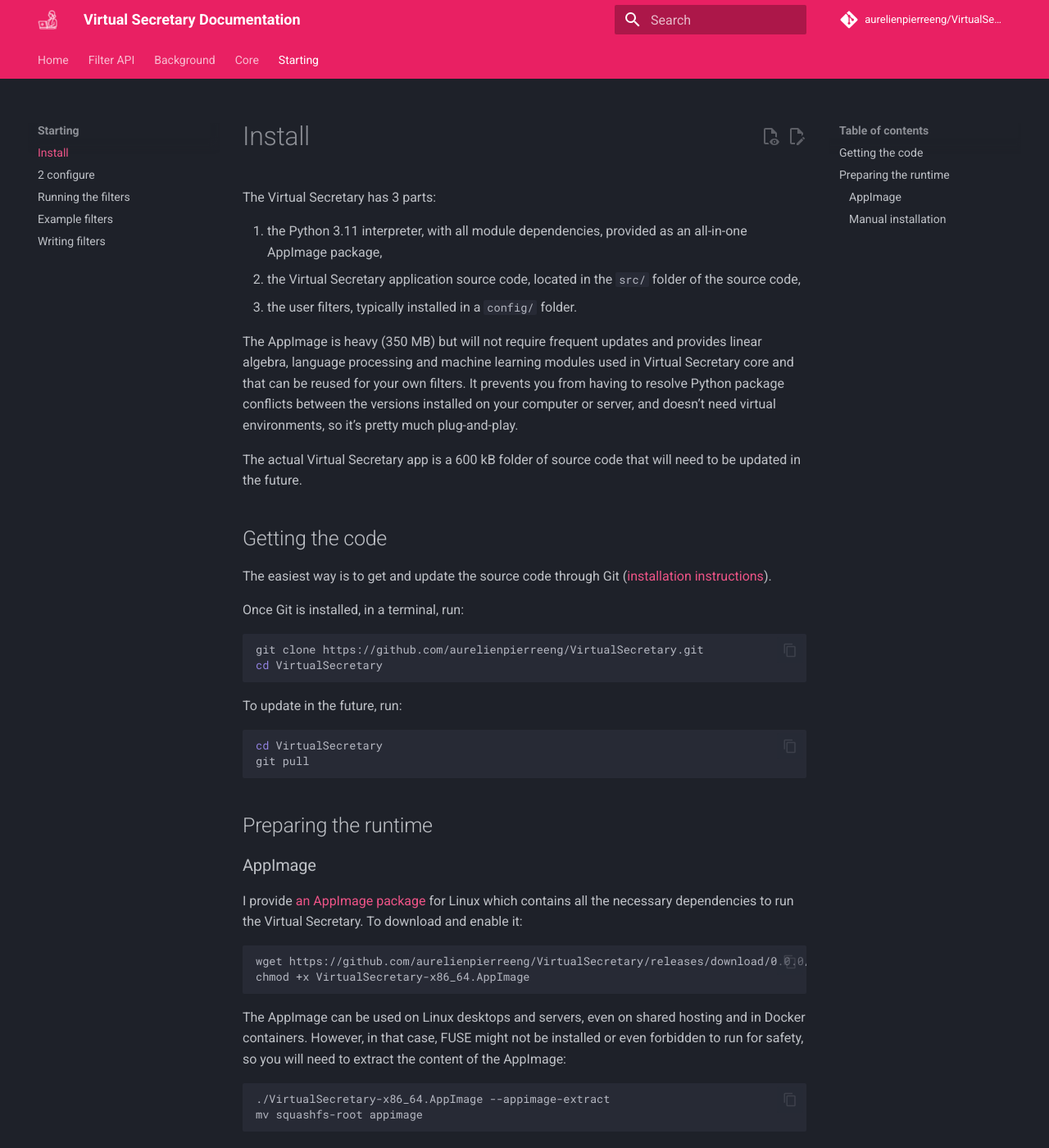
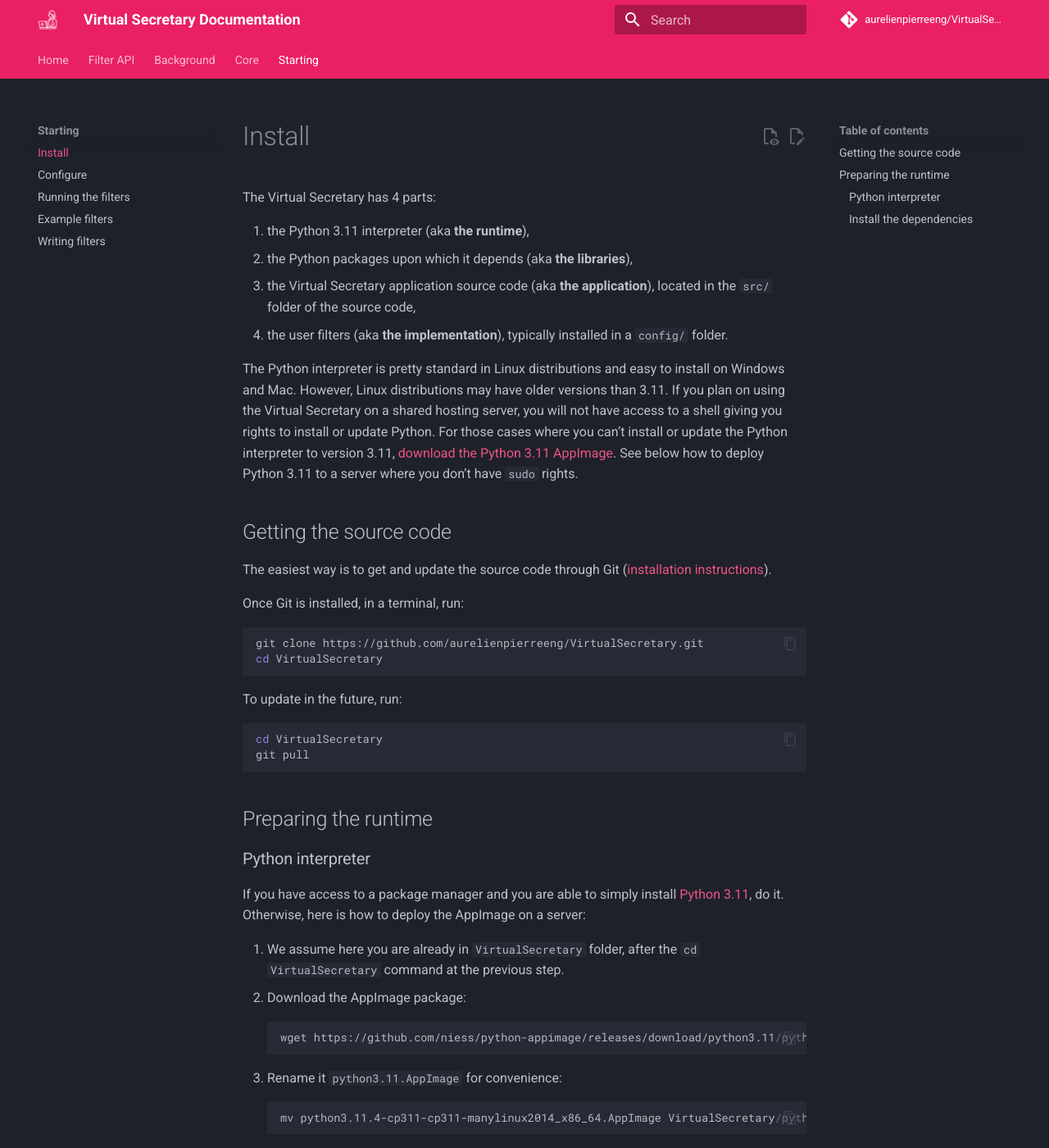
Before and after one commit to aurelienpierreeng/VirtualSecretary, an MkDocs documentation site: the page built from docs/starting/1-install.md, in a window 1280 px wide and 1400 px high. Shown: the whole window at 82% size. Built offline with MkDocs 1.6.1 and Material for MkDocs 9.7.7, drawn with Linux system fonts in a browser that asks for light colours; comment, search, counter and statistics services are not loaded; some of the changed text lies outside the part shown.

Commit message:
Improve docs

````diff
--- a/docs/starting/1-install.md
+++ b/docs/starting/1-install.md
@@ -1,16 +1,15 @@
 # Install
 
-The Virtual Secretary has 3 parts:
+The Virtual Secretary has 4 parts:
 
-1. the Python 3.11 interpreter, with all module dependencies, provided as an all-in-one AppImage package,
-2. the Virtual Secretary application source code, located in the `src/` folder of the source code,
-3. the user filters, typically installed in a `config/` folder.
+1. the Python 3.11 interpreter (aka __the runtime__),
+2. the Python packages upon which it depends (aka __the libraries__),
+2. the Virtual Secretary application source code (aka __the application__), located in the `src/` folder of the source code,
+3. the user filters (aka __the implementation__), typically installed in a `config/` folder.
 
-The AppImage is heavy (350 MB) but will not require frequent updates and provides linear algebra, language processing and machine learning modules used in Virtual Secretary core and that can be reused for your own filters. It prevents you from having to resolve Python package conflicts between the versions installed on your computer or server, and doesn't need virtual environments, so it's pretty much plug-and-play.
+The Python interpreter is pretty standard in Linux distributions and easy to install on Windows and Mac. However, Linux distributions may have older versions than 3.11. If you plan on using the Virtual Secretary on a shared hosting server, you will not have access to a shell giving you rights to install or update Python. For those cases where you can't install or update the Python interpreter to version 3.11, [download the Python 3.11 AppImage](https://github.com/niess/python-appimage/releases/download/python3.11/python3.11.4-cp311-cp311-manylinux_2_28_x86_64.AppImage). See below how to deploy Python 3.11 to a server where you don't have `sudo` rights.
 
-The actual Virtual Secretary app is a 600 kB folder of source code that will need to be updated in the future.
-
-## Getting the code
+## Getting the source code
 
 The easiest way is to get and update the source code through Git ([installation instructions](https://git-scm.com/book/en/v2/Getting-Started-Installing-Git)).
 
@@ -30,34 +29,56 @@ git pull
 
 ## Preparing the runtime
 
-### AppImage
+### Python interpreter
 
-I provide [an AppImage package](https://github.com/aurelienpierreeng/VirtualSecretary/releases/download/0.0.0/VirtualSecretary-x86_64.AppImage) for Linux which contains all the necessary dependencies to run the Virtual Secretary. To download and enable it:
+If you have access to a package manager and you are able to simply install [Python 3.11](https://www.python.org/downloads/release/python-3114/), do it. Otherwise, here is how to deploy the AppImage on a server:
 
+0. We assume here you are already in `VirtualSecretary` folder, after the `cd VirtualSecretary` command at the previous step.
+1. Download the AppImage package:
 ```bash
-wget https://github.com/aurelienpierreeng/VirtualSecretary/releases/download/0.0.0/VirtualSecretary-x86_64.AppImage
-chmod +x VirtualSecretary-x86_64.AppImage
+wget https://github.com/niess/python-appimage/releases/download/python3.11/python3.11.4-cp311-cp311-manylinux2014_x86_64.AppImage
 ```
 
-The AppImage can be used on Linux desktops and servers, even on shared hosting and in Docker containers. However, in that case, FUSE might not be installed or even forbidden to run for safety, so you will need to extract the content of the AppImage:
-
+2. Rename it `python3.11.AppImage` for convenience:
 ```bash
-./VirtualSecretary-x86_64.AppImage --appimage-extract
-mv squashfs-root appimage
+mv python3.11.4-cp311-cp311-manylinux2014_x86_64.AppImage VirtualSecretary/python3.11.AppImage
 ```
 
-From there, we will found the Python runtime in an `appimage/` folder, in the current directory.
-
-### Manual installation
-
-Install [pip](https://packaging.python.org/en/latest/tutorials/installing-packages/#ensure-pip-setuptools-and-wheel-are-up-to-date) and ensure you have at least Python 3.10 (3.11 is recommended). If you can't install Python 3.10 on your system, resume to the AppImage approach above. Once this is done and you grabbed the source code at the previous step, to install all dependencies at once, run from the `VirtualSecretary/` folder:
-
+3. Give it execution permissions:
 ```bash
-pip -r recipe/requirements.txt
+chmod +x python3.11.AppImage
 ```
 
-Alternatively, use:
+4. Run the test command:
+```bash
+./python3.11.AppImage --version
+```
+If it returns:
+```bash
+dlopen(): error loading libfuse.so.2
+AppImages require FUSE to run.
+```
+then you need to extract the AppImage because the system can't do it. Luckily, the AppImage package is self-extractable, so just run:
+```bash
+./python3.11.AppImage --appimage-extract && mv squashfs-root python3.11
+```
 
+From there, to execute a Python script (`.py`), you have to use one of the following methods:
+
+1. `python3.11 script.py` if you have multiple versions of Python installed,
+2. `python script.py` if you have only Python 3.11 installed,
+3. `./python3.11.AppImage script.py` from within the `VirtualSecretary` folder if you can use the non-extracted AppImage
+4. `python3.11/AppRun script.py` from within the `VirtualSecretary` folder if you had to extract the AppImage
+
+In the rest of this document, we will write `PYTHON` as a generic way of calling the interpreter that will need to be replaced by one of the above commands depending on your case.
+
+### Install the dependencies
+
+From the `VirtualSecretary/` folder, run:
 ```bash
-python3 -m pip -r recipe/requirements.txt
+PYTHON -m pip install -r recipe/requirements.txt
 ```
+
+!!! note
+
+    This installation procedure was tested on Ubuntu Server 20.04, on Fedora Desktop 37 and 38, and on a CPanel-based shared hosting (Debian).
--- a/mkdocs.yml
+++ b/mkdocs.yml
@@ -96,6 +96,7 @@ plugins:
         - https://radimrehurek.com/gensim/objects.inv
         - https://scikit-learn.org/stable/objects.inv
         - https://www.crummy.com/software/BeautifulSoup/bs4/doc/objects.inv
+        - https://joblib.readthedocs.io/en/stable/objects.inv
         options:
           show_root_heading: true
           show_root_full_path: false
````
Also changed, not shown: docs/starting/2-configure.md (+2 -0 lines), docs/starting/3-run.md (+2 -2 lines), 1 other file.
